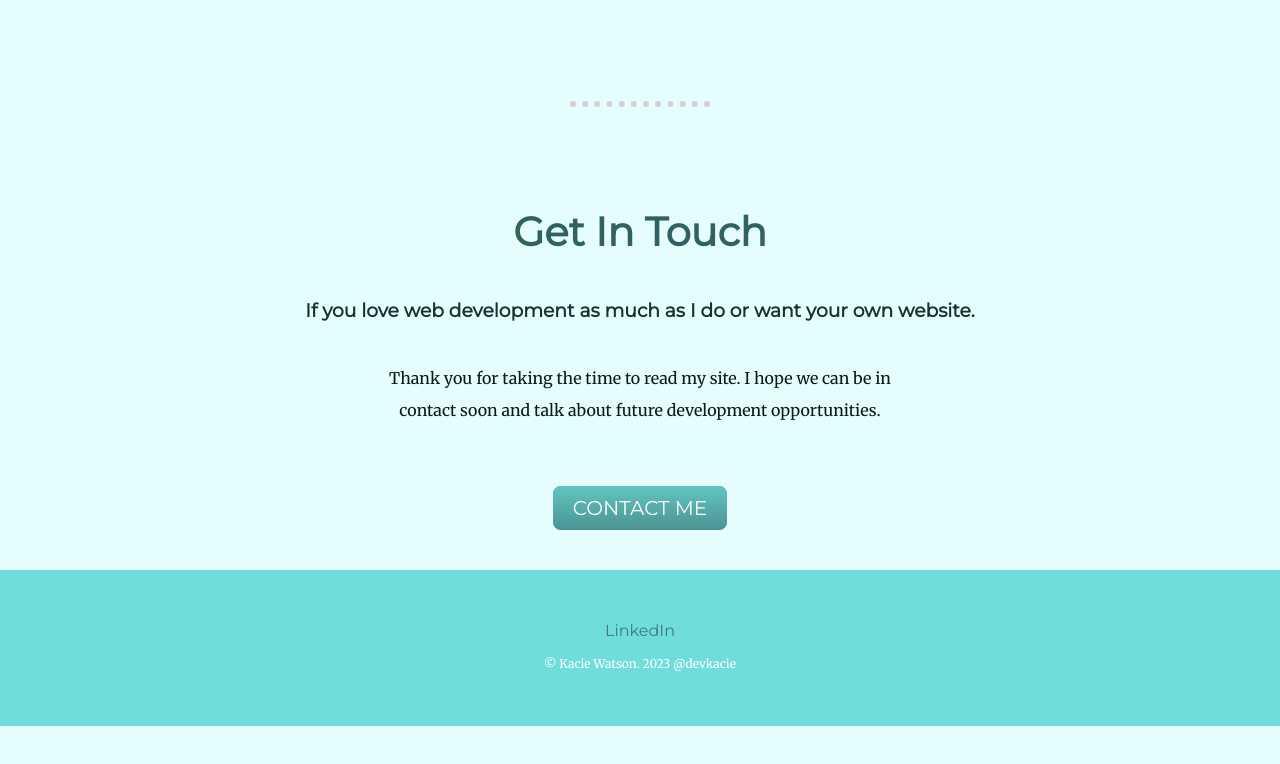
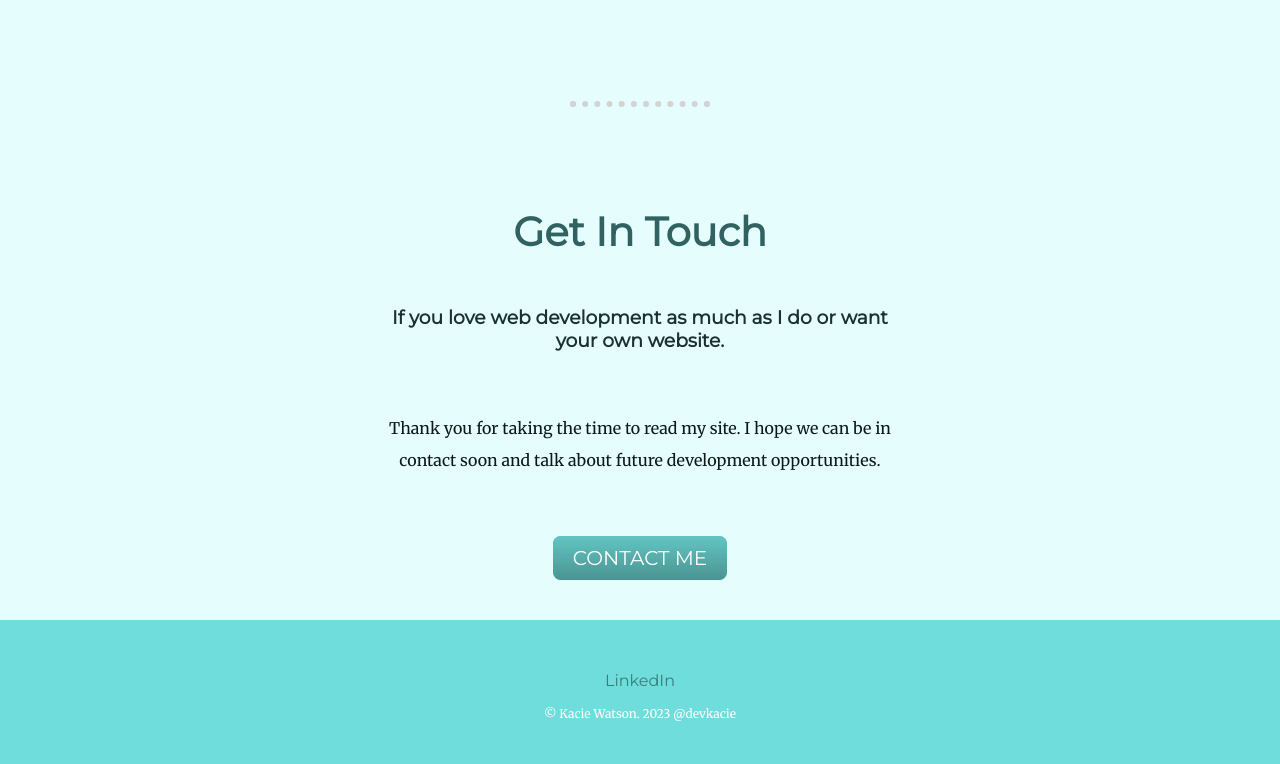
Before and after one commit to devkacie/KacieWD, a plain HTML site: page index.html in a window 1280 px wide. Shown: the part 2215-2979 px from the top of the page. Before the commit the page ends 2941 px from the top, so only its background shows below. Drawn offline with Linux system fonts and the light colour scheme.

Commit message:
fix width

```diff
--- a/index.html
+++ b/index.html
@@ -51,7 +51,7 @@
 
 		<div class="contact-me">
 		<h2>Get In Touch</h2>
-		<h3>If you love web development as much as I do or want your own website.</h3>
+		<h3 class="contact-message">If you love web development as much as I do or want your own website.</h3>
 		<p class="contact-message">Thank you for taking the time to read my site. I hope we can be in contact soon and talk about future development opportunities.</p>
 		<a class="btn" href="mailto:devkacie@gmail.com">CONTACT ME</a>
 		</div>
```
